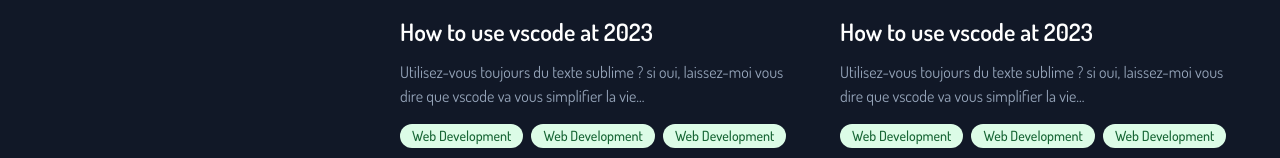
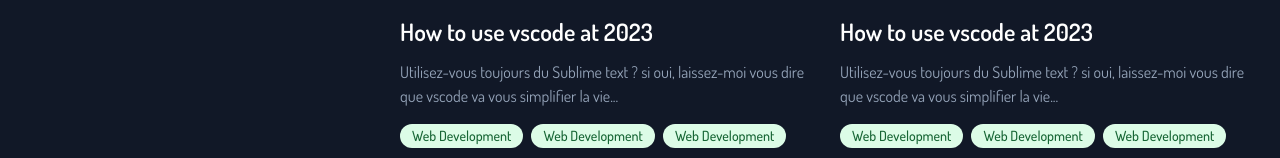
Before and after one commit to sagnolkamdem/it-cameroon.cm, a Next.js app: page /blog in a window 1280 px wide. Shown: the part 792-950 px from the top of the page. Built offline with nearby package versions, Linux system fonts and the light colour scheme.

Commit message:
:lipstick: update article-blog
update article-blog

```diff
--- a/src/modules/pages/components/Article.tsx
+++ b/src/modules/pages/components/Article.tsx
@@ -37,7 +37,7 @@
                                 <span className="link link-underline link-underline-primary">How to use vscode at 2023</span>
                             </Link>
                             <p className="mt-3 text-base text-slate-500 dark:text-slate-400">
-                            Utilisez-vous toujours du texte sublime ? si oui, laissez-moi vous dire que vscode va vous simplifier la vie...
+                                Utilisez-vous toujours du Sublime text ? si oui, laissez-moi vous dire que vscode va vous simplifier la vie...
                             </p>
                         </div>
                     </div>
```
